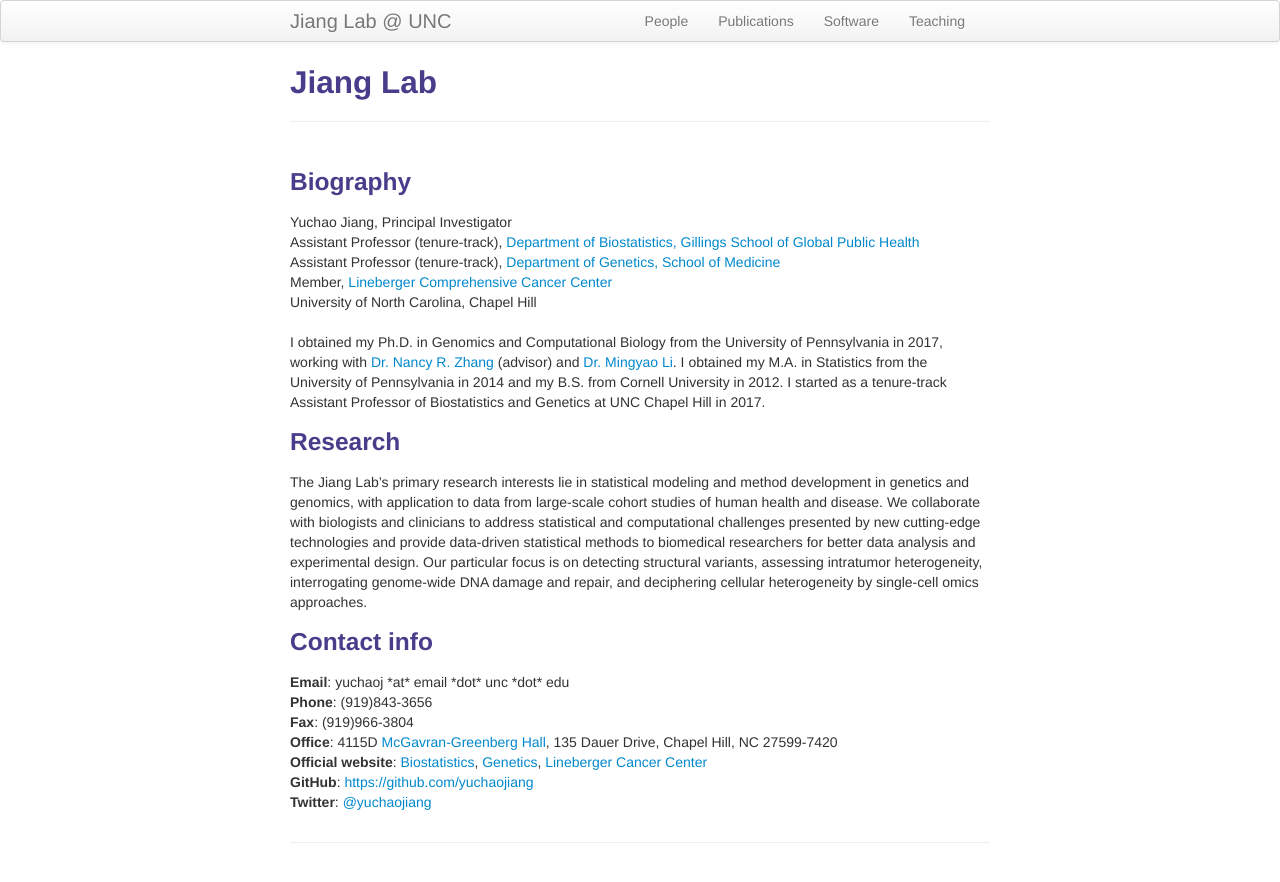
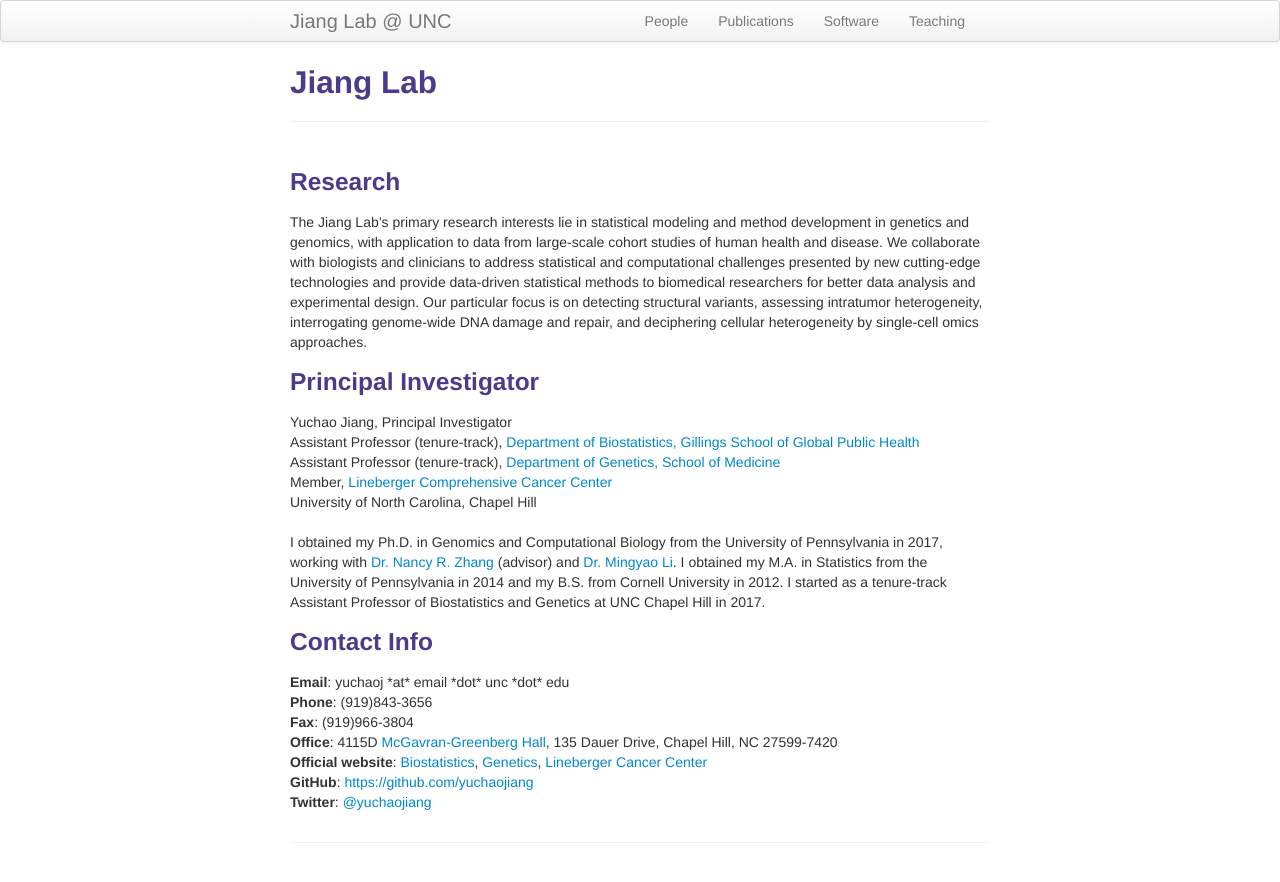
Before and after one commit to yuchaojiang/yuchaojiang.github.io, a Jekyll site: the page built from index.md, in a window 1280 px wide. Shown: the top 882 px of the page. Built offline with Jekyll 4.4.1, drawn with Linux system fonts in a browser that asks for light colours; part of the change alters nothing that is shown.

Commit message:
Update index.md

```diff
--- a/index.md
+++ b/index.md
@@ -2,7 +2,11 @@
 layout: page
 title: Jiang Lab
 ---
-### Biography
+### Research
+
+The Jiang Lab’s primary research interests lie in statistical modeling and method development in genetics and genomics, with application to data from large-scale cohort studies of human health and disease. We collaborate with biologists and clinicians to address statistical and computational challenges presented by new cutting-edge technologies and provide data-driven statistical methods to biomedical researchers for better data analysis and experimental design. Our particular focus is on detecting structural variants, assessing intratumor heterogeneity, interrogating genome-wide DNA damage and repair, and deciphering cellular heterogeneity by single-cell omics approaches.
+
+### Principal Investigator
 
 <div class="container">
     <div class="row-fluid">
@@ -16,11 +20,7 @@ title: Jiang Lab
 
 I obtained my Ph.D. in Genomics and Computational Biology from the University of Pennsylvania in 2017, working with [Dr. Nancy R. Zhang](https://statistics.wharton.upenn.edu/profile/nzh/) (advisor) and [Dr. Mingyao Li](http://www.med.upenn.edu/apps/faculty/index.php/g275/p8122973). I obtained my M.A. in Statistics from the University of Pennsylvania in 2014 and my B.S. from Cornell University in 2012. I started as a tenure-track Assistant Professor of Biostatistics and Genetics at UNC Chapel Hill in 2017.
 
-### Research
-
-The Jiang Lab’s primary research interests lie in statistical modeling and method development in genetics and genomics, with application to data from large-scale cohort studies of human health and disease. We collaborate with biologists and clinicians to address statistical and computational challenges presented by new cutting-edge technologies and provide data-driven statistical methods to biomedical researchers for better data analysis and experimental design. Our particular focus is on detecting structural variants, assessing intratumor heterogeneity, interrogating genome-wide DNA damage and repair, and deciphering cellular heterogeneity by single-cell omics approaches.
-
-### Contact info
+### Contact Info
 
 <div class="container">
     <div class="row-fluid">
```
